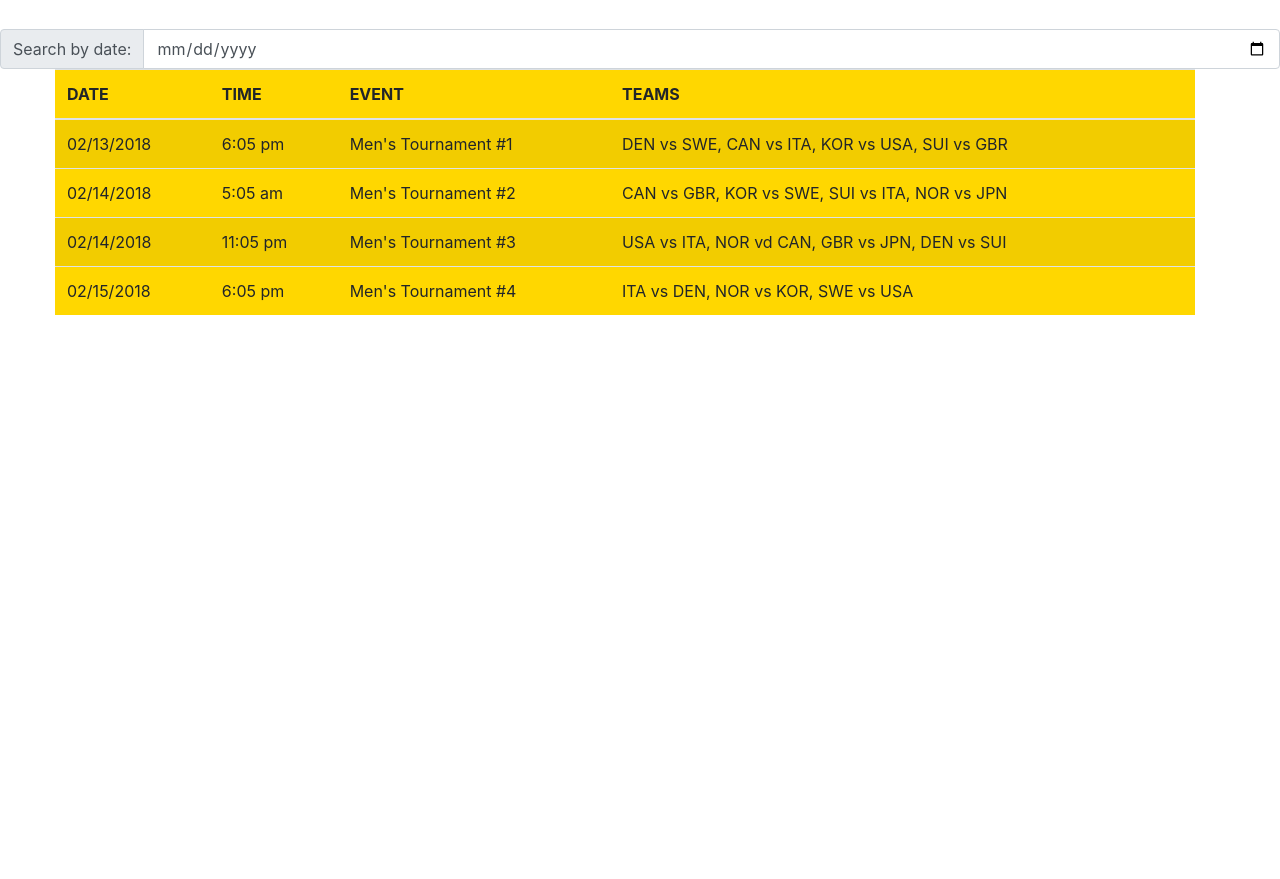
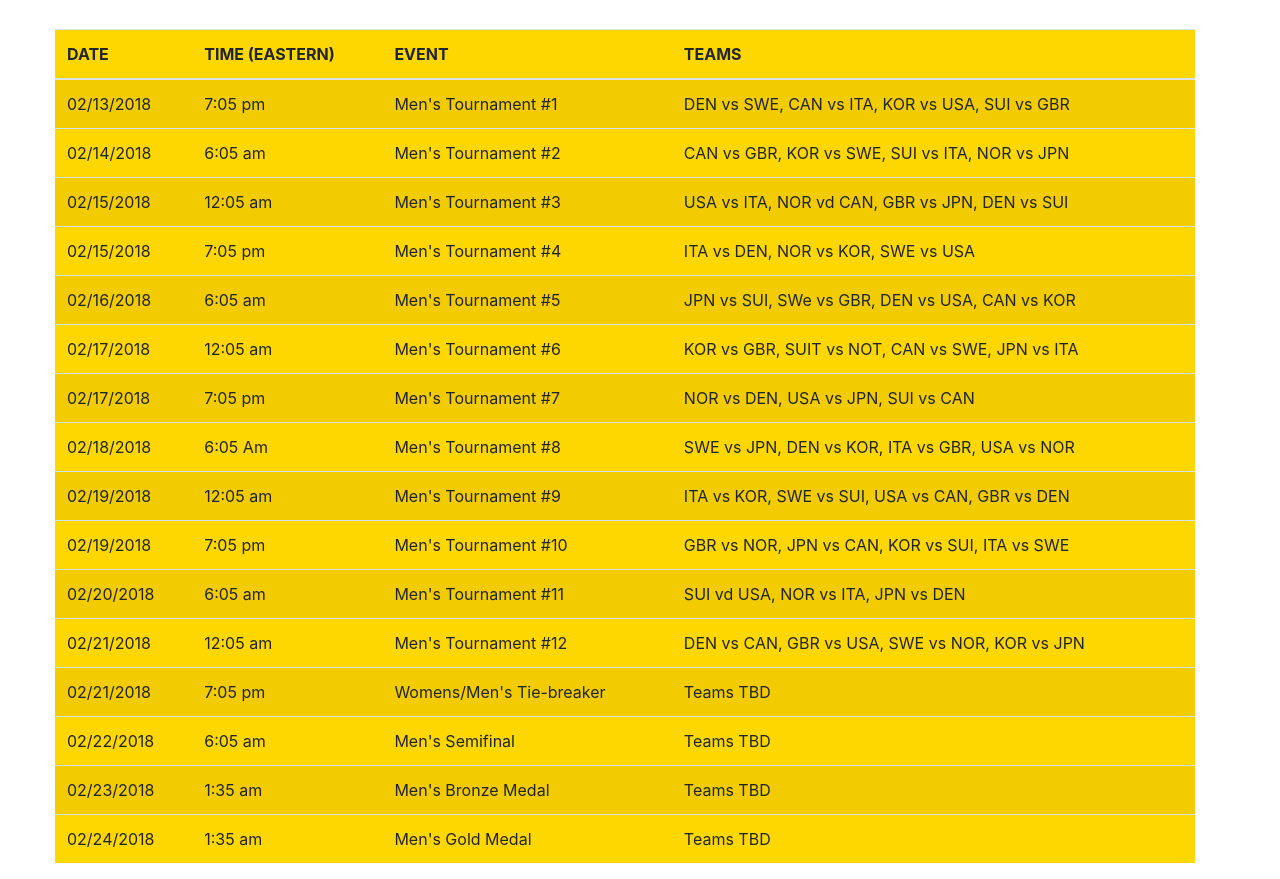
Before and after one commit to derazmus/OlympicTV2018, a plain HTML site: page mensCurling.html in a window 1280 px wide. Shown: the part 461-1340 px from the top of the page. Before the commit the page ends 800 px from the top, so only its background shows below. Drawn offline with nearby package versions, Linux system fonts and the light colour scheme.

Commit message:
mixed and mens tables

```diff
--- a/mensCurling.html
+++ b/mensCurling.html
@@ -4,19 +4,19 @@
 <head>
 	<meta charset="utf-8">
 	<meta name="viewport" content="width=device-width, initial-scale=1, shrink-to-fit=no">
-	<title>Olympic TV 2018</title>
+	<title>Olympic Curling 2018</title>
     <link rel="shortcut icon" type="image/jpg" href="logo.jpg"/>
   	<!--css-->
 	<link rel="stylesheet" type="text/css" href="style.css">
 	<!--bootstrap-->
 	<link rel="stylesheet" href="https://maxcdn.bootstrapcdn.com/bootstrap/4.0.0/css/bootstrap.min.css" integrity="sha384-Gn5384xqQ1aoWXA+058RXPxPg6fy4IWvTNh0E263XmFcJlSAwiGgFAW/dAiS6JXm" crossorigin="anonymous">
 	<!-- Javascript -->
-  	<script src="https://code.jquery.com/jquery-3.2.1.min.js"></script>
+  	<!-- <script src="https://code.jquery.com/jquery-3.2.1.min.js"></script> -->
 </head>
 
 <div class="jumbotron" id = "men">
   <h1 class="display-4">2018 Olympics in PyeongChang</h1>
-  <p class="lead">Quick buttons to Olympic events schedule</p>
+  <p class="lead">Quick buttons to Olympic Curling events schedule</p>
   <hr class="my-4">
 <br>
 
@@ -46,12 +46,12 @@
 <h1 id = "title"> Mens Curling </h1>
 <br>
 
-<div class="input-group justify-content-md-center">
+<!-- <div class="input-group justify-content-md-center">
   <div class="input-group-prepend">
     <span class="input-group-text" id="basic-addon1">Search by date:</span>
   </div>
   <input type="date" id="input" onkeyup ="myFunction()" class="form-control" placeholder="Username" aria-label="Username" aria-describedby="basic-addon1">
-</div>
+</div> -->
 
 
 <div class = "container">
@@ -60,7 +60,7 @@
   <thead>
     <tr>
       <th scope="col">DATE</th>
-      <th scope="col">TIME</th>
+      <th scope="col">TIME (EASTERN)</th>
       <th scope="col"> EVENT</th>
       <th scopre="col">TEAMS </th>
     </tr>
@@ -68,41 +68,124 @@
 
 <div class = "row justify-content-md-center">
 </div>
-
   <tbody>
   	<tr>
       <td>02/13/2018</td>
-      <td>6:05 pm</td>
+      <td>7:05 pm</td>
       <td>Men's Tournament #1</td>
       <td> DEN vs SWE, CAN vs ITA, KOR vs USA, SUI vs GBR</td>
     </tr>
 
     <tr>
       <td>02/14/2018</td>
-      <td>5:05 am</td>
+      <td>6:05 am</td>
       <td>Men's Tournament #2</td>
       <td> CAN vs GBR, KOR vs SWE, SUI vs ITA, NOR vs JPN</td>
     </tr>
 
     <tr>
-      <td>02/14/2018</td>
-      <td>11:05 pm</td>
+      <td>02/15/2018</td>
+      <td>12:05 am</td>
       <td>Men's Tournament #3</td>
       <td>USA vs ITA, NOR vd CAN, GBR vs JPN, DEN vs SUI</td>
     </tr>
 
     <tr>
       <td>02/15/2018</td>
-      <td>6:05 pm</td>
+      <td>7:05 pm</td>
       <td>Men's Tournament #4</td>
       <td>ITA vs DEN, NOR vs KOR, SWE vs USA</td>
+    </tr>
+
+    <tr>
+      <td>02/16/2018</td>
+      <td>6:05 am</td>
+      <td>Men's Tournament #5</td>
+      <td>JPN vs SUI, SWe vs GBR, DEN vs USA, CAN vs KOR</td>
+    </tr>
+
+    <tr>
+      <td>02/17/2018</td>
+      <td>12:05 am</td>
+      <td>Men's Tournament #6</td>
+      <td>KOR vs GBR, SUIT vs NOT, CAN vs SWE, JPN vs ITA</td>
+    </tr>
+
+    <tr>
+      <td>02/17/2018</td>
+      <td>7:05 pm</td>
+      <td>Men's Tournament #7</td>
+      <td>NOR vs DEN, USA vs JPN, SUI vs CAN</td>
+    </tr>
+
+    <tr>
+      <td>02/18/2018</td>
+      <td>6:05 Am</td>
+      <td>Men's Tournament #8</td>
+      <td>SWE vs JPN, DEN vs KOR, ITA vs GBR, USA vs NOR</td>
+    </tr>
+
+    <tr>
+      <td>02/19/2018</td>
+      <td>12:05 am</td>
+      <td>Men's Tournament #9</td>
+      <td>ITA vs KOR, SWE vs SUI, USA vs CAN, GBR vs DEN</td>
+    </tr>
+
+    <tr>
+      <td>02/19/2018</td>
+      <td>7:05 pm</td>
+      <td>Men's Tournament #10</td>
+      <td>GBR vs NOR, JPN vs CAN, KOR vs SUI, ITA vs SWE</td>
+    </tr>
+
+    <tr>
+      <td>02/20/2018</td>
+      <td>6:05 am</td>
+      <td>Men's Tournament #11</td>
+      <td>SUI vd USA, NOR vs ITA, JPN vs DEN</td>
+    </tr>
+
+    <tr>
+      <td>02/21/2018</td>
+      <td>12:05 am</td>
+      <td>Men's Tournament #12</td>
+      <td>DEN vs CAN, GBR vs USA, SWE vs NOR, KOR vs JPN</td>
+    </tr>
+
+    <tr>
+      <td>02/21/2018</td>
+      <td>7:05 pm</td>
+      <td>Womens/Men's Tie-breaker</td>
+      <td>Teams TBD</td>
+    </tr>
+
+    <tr>
+      <td>02/22/2018</td>
+      <td>6:05 am</td>
+      <td>Men's Semifinal</td>
+      <td>Teams TBD</td>
+    </tr>
+
+    <tr>
+      <td>02/23/2018</td>
+      <td>1:35 am</td>
+      <td>Men's Bronze Medal</td>
+      <td>Teams TBD</td>
+    </tr>
+
+    <tr>
+      <td>02/24/2018</td>
+      <td>1:35 am</td>
+      <td>Men's Gold Medal</td>
+      <td>Teams TBD</td>
     </tr>
    </tbody>
 </table>
 </div>
 </div>
 
-<script>
+<!-- <script>
 function myFunction() {
   // Declare variables
   var input, filter, table, tr, td, i;
@@ -124,5 +207,5 @@ function myFunction() {
   }
 }
 
-</script>
+</script> -->
 </body>
--- a/style.css
+++ b/style.css
@@ -16,7 +16,3 @@
 body {
 	background-color: #FFFDD0;
 }
-
-td.faded {
-    opacity: 0.2;
-}
```
Also changed, not shown: index.html (+2 -2 lines), mixedDoubles.html (+3 -3 lines), rTable.js (added, +17 -0 lines), womensCurling.html (+59 -0 lines), 1 other file.
